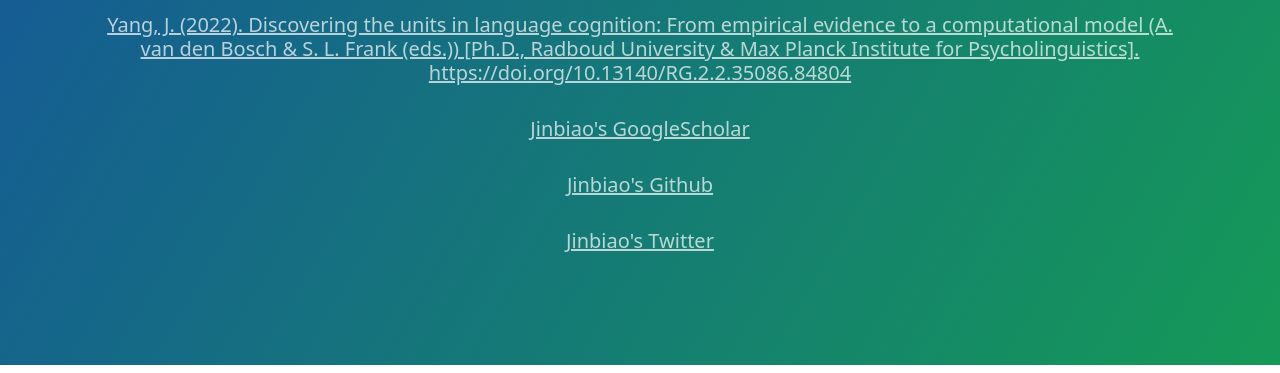
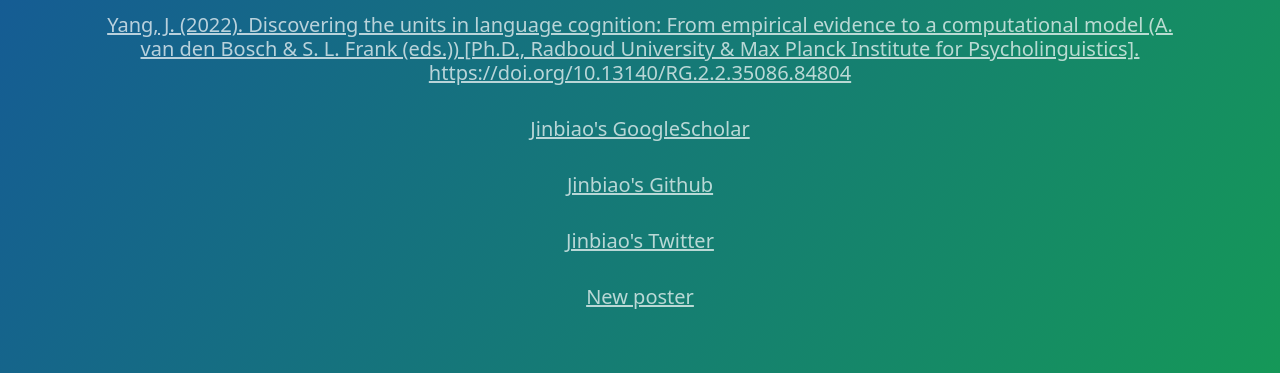
Before and after one commit to ray306/Dissertation, a plain HTML site: page index.html in a window 1280 px wide. Shown: the part 287-660 px from the top of the page. Drawn offline with nearby package versions, Linux system fonts and the light colour scheme; some packages are replaced by stand-ins of ours.

Commit message:
add poster

```diff
--- a/index.html
+++ b/index.html
@@ -120,6 +120,9 @@
       <h2 class="project-tagline"><a href="https://github.com/ray306" target="_blank" style="color:#FFF">Jinbiao's Github</a></h2>
       <h2 class="project-tagline"><a href="https://twitter.com/itsbiao" target="_blank" style="color:#FFF">Jinbiao's Twitter</a></h2>
 
+      <h2 class="project-tagline"><a href="model_eyemovement.pdf" target="_blank" style="color:#FFF">New poster</a></h2>
+
+
     </section>
 
     <section class="main-content">
```
Also changed, not shown: 1 other file.
